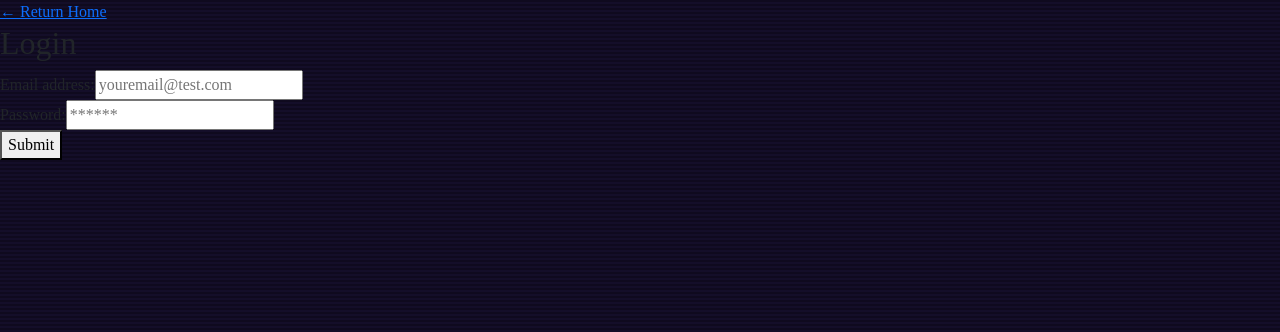
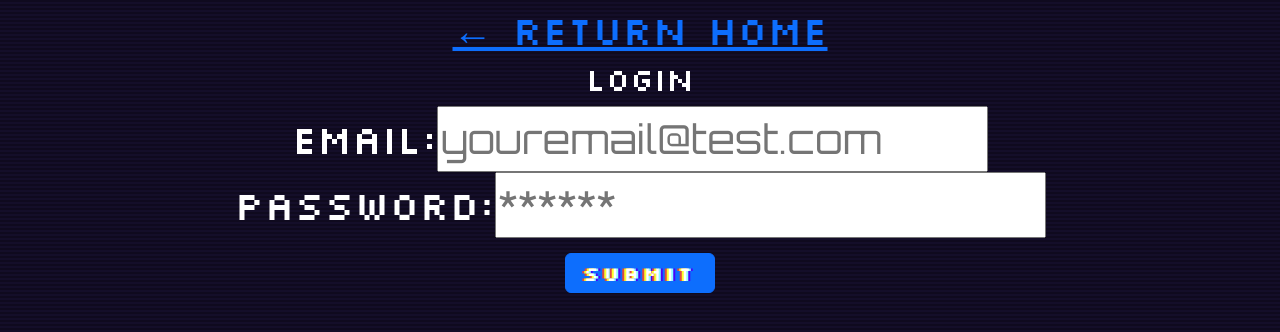
Before and after one commit to GameCatCam/browser-game-project, a React (Vite) app in the folder client/: page /login in a window 1280 px wide. Shown: the top 332 px of the page. Built offline with nearby package versions, Linux system fonts and the light colour scheme.

Commit message:
updating styling on login and sign up pages and updated styling on buttons and added buttons

```diff
--- a/client/src/App.css
+++ b/client/src/App.css
@@ -1,4 +1,4 @@
-@import url('https://fonts.googleapis.com/css2?family=Acme&family=Libre+Baskerville&family=Silkscreen&display=swap');
+@import url('https://fonts.googleapis.com/css2?family=Orbitron&family=Silkscreen&display=swap');
 
 html,
 body {
@@ -95,6 +95,20 @@ body {
     4px 0 0 #4405fc;
 }
 
+.game {
+  height: 38px;
+  width: 100px;
+  text-align: center;
+  margin: auto;
+  font-size: 20px;
+  line-height: 15px;
+  letter-spacing: 5px;
+  text-shadow: -2px 0 0 #fdff2a,
+    -4px 0 0 #df4a42,
+    2px 0 0 #91fcfe,
+    4px 0 0 #4405fc;
+}
+
 img {
   height: 200px;
 }
@@ -108,3 +122,31 @@ img {
     4px 0 0 #4405fc;
   animation: blink 1s steps(4, start) infinite
 }
+
+.login, .signup {
+  font-family: 'Silkscreen', sans-serif;
+  font-size: 40px;
+  color: white;
+  text-align: center;
+}
+
+.btnlgn, .btnsgnp {
+  top: 0;
+  bottom: -100px;
+  right: 0;
+  left: 0;
+  height: 40px;
+  width: 150px;
+  text-align: center;
+  margin: auto;
+  font-size: 20px;
+  letter-spacing: 5px;
+  text-shadow: -2px 0 0 #fdff2a,
+    -4px 0 0 #df4a42,
+    2px 0 0 #91fcfe,
+    4px 0 0 #4405fc;
+}
+
+input {
+  font-family: 'Orbitron', sans-serif;
+}
--- a/client/src/pages/Home.jsx
+++ b/client/src/pages/Home.jsx
@@ -8,26 +8,34 @@ const Home = () => {
     return (
         <div className="flex-row px-1 container home">
             <div>
-                <h1 className = "title">Fancy Chef</h1>
+                <h1 className="title">Fancy Chef</h1>
             </div><div>
                 <img src={chef} className='chef' />
             </div>
             {Auth.loggedIn() ?
                 <div>
-                    <a href="/" class="btn btn-primary" role="button" onClick={() => Auth.logout()}>
-                        Logout
-                    </a>
+                    <div>
+                        <Link to="/game">
+                            <button className="btn btn-primary game">Game</button>
+                        </Link>
+                    </div>
+                    <div>
+                        <a href="/" class="btn btn-secondary" role="button" onClick={() => Auth.logout()}>
+                            Logout
+                        </a>
+                    </div>
+
                 </div>
                 :
                 <div>
                     <div>
                         <Link to="/signup">
-                        <button className="btn btn-primary">Sign Up</button>
+                            <button className="btn btn-primary btnsgnp">Sign Up</button>
                         </Link>
                     </div>
                     <div>
                         <Link to="/login">
-                        <button className="btn btn-secondary">Login</button>
+                            <button className="btn btn-secondary btnsgnp">Login</button>
                         </Link>
                     </div>
                 </div>
--- a/client/src/pages/Landing.jsx
+++ b/client/src/pages/Landing.jsx
@@ -4,14 +4,16 @@ import { Link } from 'react-router-dom';
 const Landing = () => {
 	return (
 		<>
-			<div className= "landing">
+			<div className="landing">
 
 				<div>
 					Press Start
 				</div>
 			</div>
 			<div>
-				<a href="/home" className="btn btn-primary lndgBtn" tabindex="-1" role="button" aria-disabled="true">Start</a>
+				<Link to="/home">
+					<button className="btn btn-primary lndgBtn">Start</button>
+				</Link>
 			</div>
 		</>
 	);
--- a/client/src/pages/Leaderboard.jsx
+++ b/client/src/pages/Leaderboard.jsx
@@ -20,6 +20,7 @@ const Leaderboard = () => {
                 <h2 className="leader-header">
                     Leaderboard Page
                 </h2>
+                <Link to="###">Reset Score</Link>
             </header>
             <div>
                 <ul className="leader-list">
--- a/client/src/pages/Login.jsx
+++ b/client/src/pages/Login.jsx
@@ -30,13 +30,13 @@ function Login() {
 	};
 
 	return (
-		<div>
+		<div className="login">
 			<Link to="/home">← Return Home</Link>
 
 			<h2>Login</h2>
 			<form onSubmit={handleFormSubmit}>
 				<div>
-					<label htmlFor="email">Email address:</label>
+					<label htmlFor="email">Email:</label>
 					<input
 						placeholder="youremail@test.com"
 						name="email"
@@ -61,7 +61,7 @@ function Login() {
 					</div>
 				) : null}
 				<div>
-					<button type="submit">Submit</button>
+					<button className="btn btn-primary game btnlgn" type="submit">Submit</button>
 				</div>
 			</form>
 		</div>
--- a/client/src/pages/Signup.jsx
+++ b/client/src/pages/Signup.jsx
@@ -28,7 +28,7 @@ function Signup() {
 	};
 
 	return (
-		<div>
+		<div className="signup">
 			<Link to="/home">← Return Home</Link>
 
 			<h2>Signup</h2>
@@ -64,7 +64,7 @@ function Signup() {
 					/>
 				</div>
 				<div>
-					<button type="submit">Submit</button>
+					<button className="btn btn-primary game btnsgnp" type="submit">Submit</button>
 				</div>
 			</form>
 		</div>
```
Lines whose indentation alone changed are shown as unchanged.
